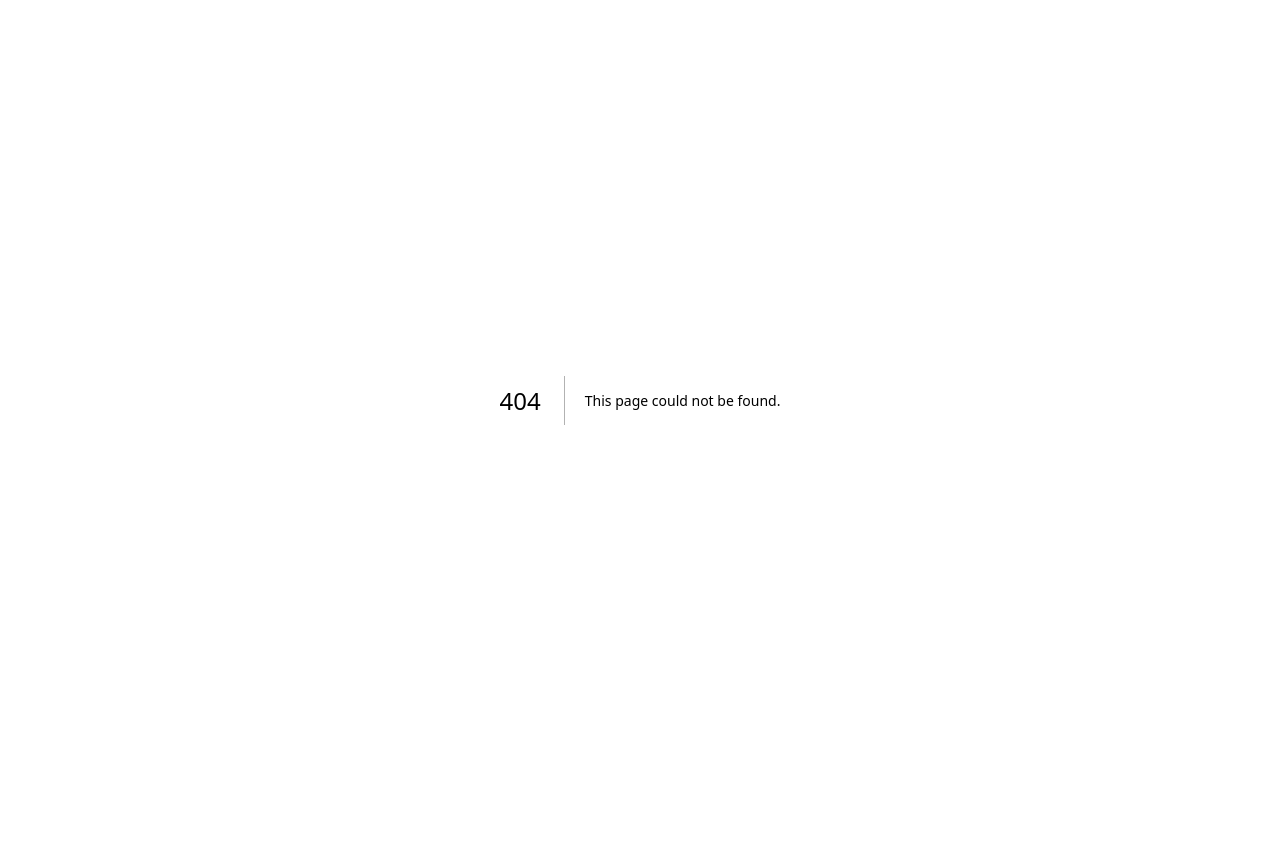
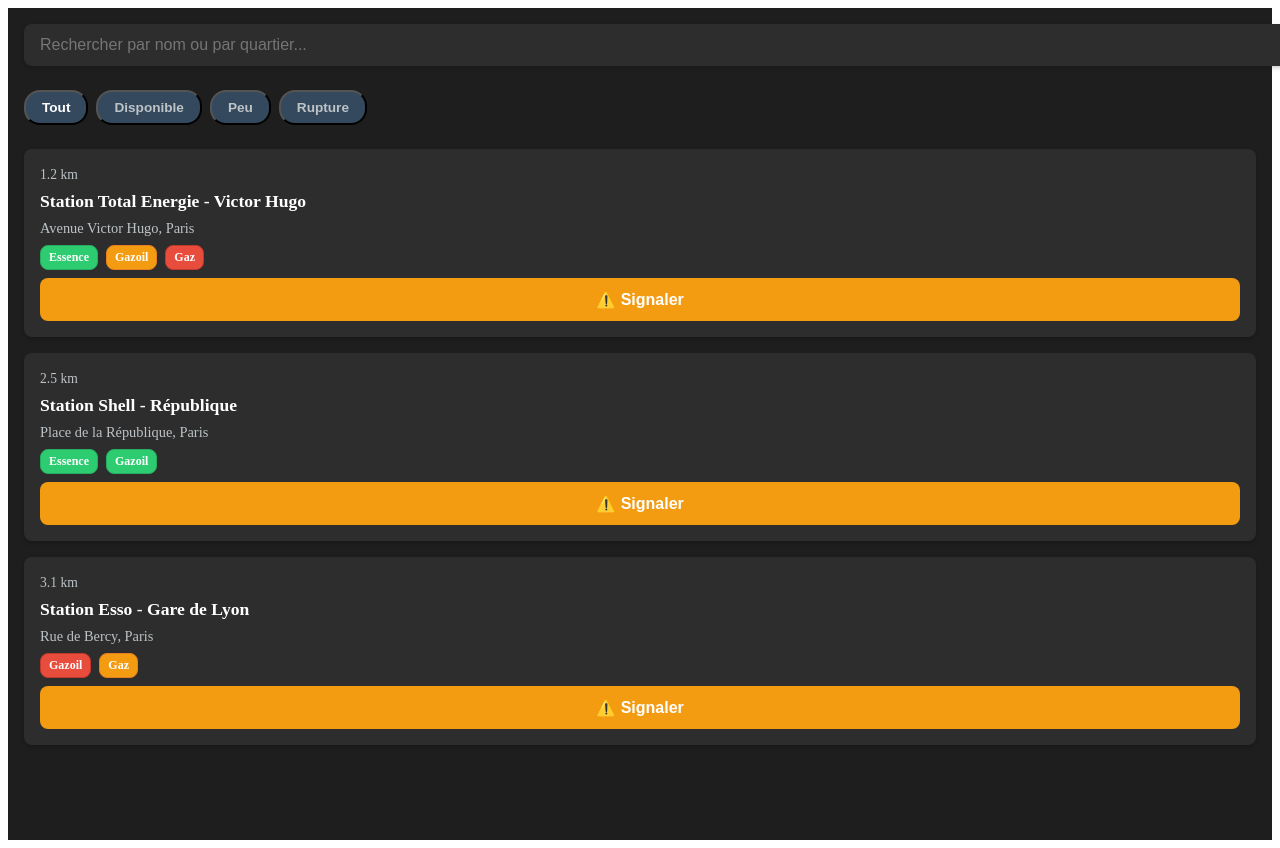
Before and after one commit to Mahamane-Korobara/suivi_carburant_mali_front, a Next.js app: page /user-stations in a window 1280 px wide. Before the commit this address had no page. Before the commit the page ends 800 px from the top, so only its background shows below. Built offline with nearby package versions, Linux system fonts and the light colour scheme.

Commit message:
Interface liste station chez usagers

```diff
--- /dev/null
+++ b/components/Styles_pages/userStyles/UserStyles.js
@@ -0,0 +1,136 @@
+import styled from "styled-components";
+
+export const UserContainer = styled.div`
+  background: #1e1e1e;
+  min-height: 100vh;
+  padding: 1rem;
+  color: white;
+`;
+
+export const SearchBar = styled.input`
+  width: 100%;
+  padding: 0.75rem 1rem;
+  border-radius: 0.5rem;
+  border: none;
+  background: #2d2d2d;
+  color: white;
+  font-size: 1rem;
+  margin-bottom: 1rem;
+  box-shadow: 0 2px 4px rgba(0,0,0,0.2);
+`;
+
+export const FilterBar = styled.div`
+  display: flex;
+  gap: 0.5rem;
+  overflow-x: auto;
+  padding: 0.5rem 0;
+  margin-bottom: 1rem;
+  -webkit-overflow-scrolling: touch;
+`;
+
+const statusColors = {
+  disponible: '#2ecc71', // vert
+  peu: '#f39c12',        // orange
+  rupture: '#e74c3c',    // rouge
+  all: '#34495e'         // gris
+};
+
+export const FilterButton = styled.button`
+  padding: 0.5rem 1rem;
+  border-radius: 1rem;
+  font-size: 0.85rem;
+  font-weight: bold;
+  cursor: pointer;
+  transition: all 0.2s ease;
+
+  background-color: ${({ active, value }) => active ? statusColors[value] || '#34495e' : '#34495e'};
+  color: ${({ active }) => active ? 'white' : '#bdc3c7'};
+
+  &:hover {
+    background-color: ${({ active, value }) => active ? statusColors[value] || '#34495e' : '#2c3e50'};
+  }
+`;
+
+
+export const StationCard = styled.div`
+  background: #2d2d2d;
+  border-radius: 0.5rem;
+  padding: 1rem;
+  margin-bottom: 1rem;
+  box-shadow: 0 2px 4px rgba(0,0,0,0.2);
+`;
+
+export const StationDistance = styled.span`
+  color: #bdc3c7;
+  font-size: 0.85rem;
+  margin-right: 0.5rem;
+`;
+
+export const StationName = styled.h3`
+  font-size: 1.1rem;
+  font-weight: bold;
+  margin: 0.5rem 0;
+`;
+
+export const StationAddress = styled.p`
+  color: #bdc3c7;
+  font-size: 0.9rem;
+  margin: 0.5rem 0;
+`;
+
+export const FuelTags = styled.div`
+  display: flex;
+  gap: 0.5rem;
+  flex-wrap: wrap;
+  margin: 0.5rem 0;
+`;
+
+export const FuelTag = styled.span`
+  padding: 0.25rem 0.5rem;
+  border-radius: 0.5rem;
+  font-size: 0.75rem;
+  font-weight: bold;
+  color: white;
+
+  ${({ status }) => {
+    switch (status) {
+      case 'disponible':
+        return `
+          background-color: #2ecc71;
+          border: 1px solid #27ae60;
+        `;
+      case 'peu':
+        return `
+          background-color: #f39c12;
+          border: 1px solid #e67e22;
+        `;
+      case 'rupture':
+        return `
+          background-color: #e74c3c;
+          border: 1px solid #c0392b;
+        `;
+      default:
+        return `
+          background-color: #95a5a6;
+          border: 1px solid #7f8c8d;
+        `;
+    }
+  }}
+`;
+
+export const ReportButton = styled.button`
+  width: 100%;
+  padding: 0.75rem 1rem;
+  background-color: #f39c12;
+  color: white;
+  border: none;
+  border-radius: 0.5rem;
+  font-weight: bold;
+  font-size: 1rem;
+  cursor: pointer;
+  transition: background-color 0.2s ease;
+
+  &:hover {
+    background-color: #e67e22;
+  }
+`;
--- /dev/null
+++ b/components/user/FilterBar.js
@@ -0,0 +1,27 @@
+import React from 'react';
+import { FilterBar, FilterButton } from '@/components/Styles_pages/userStyles/UserStyles';
+
+const filters = [
+  { value: 'all', label: 'Tout' },
+  { value: 'disponible', label: 'Disponible' },
+  { value: 'peu', label: 'Peu' },
+  { value: 'rupture', label: 'Rupture' },
+];
+
+
+export default function FilterBarComponent({ activeFilter, onFilterChange }) {
+  return (
+    <FilterBar>
+      {filters.map((filter) => (
+        <FilterButton
+          key={filter.value}
+          value={filter.value}
+          active={activeFilter === filter.value}
+          onClick={() => onFilterChange(filter.value)}
+        >
+          {filter.label}
+        </FilterButton>
+      ))}
+    </FilterBar>
+  );
+}
--- /dev/null
+++ b/components/user/SearchBar.js
@@ -0,0 +1,13 @@
+import React from 'react';
+import { SearchBar } from '@/components/Styles_pages/userStyles/UserStyles';
+
+export default function SearchBarComponent({ value, onChange, placeholder = "Rechercher par nom ou par quartier..." }) {
+  return (
+    <SearchBar
+      type="text"
+      placeholder={placeholder}
+      value={value}
+      onChange={(e) => onChange(e.target.value)}
+    />
+  );
+}
--- /dev/null
+++ b/components/user/StationCard.js
@@ -0,0 +1,27 @@
+import React from 'react';
+import { StationCard, StationDistance, StationName, StationAddress, FuelTags, FuelTag, ReportButton } from '@/components/Styles_pages/userStyles/UserStyles';
+
+export default function StationCardComponent({ station, onReport }) {
+  const { name, address, distance, fuelTypes } = station;
+
+  return (
+    <StationCard>
+      <StationDistance>{distance} km</StationDistance>
+      <StationName>{name}</StationName>
+      <StationAddress>{address}</StationAddress>
+
+      <FuelTags>
+  {fuelTypes.map((fuel, index) => (
+  <FuelTag key={index} status={fuel?.status}>
+    {String(fuel?.type)}
+  </FuelTag>
+))}
+
+</FuelTags>
+
+      <ReportButton onClick={onReport}>
+        ⚠️ Signaler
+      </ReportButton>
+    </StationCard>
+  );
+}
--- /dev/null
+++ b/components/user/UserStationList.js
@@ -0,0 +1,89 @@
+import React, { useState, useEffect } from 'react';
+import SearchBarComponent from '@/components/user/SearchBar';
+import FilterBarComponent from '@/components/user/FilterBar';
+import StationCardComponent from '@/components/user/StationCard';
+import { UserContainer } from '@/components/Styles_pages/userStyles/UserStyles';
+
+// Données simulées (à remplacer par API plus tard)
+const mockStations = [
+  {
+    id: 1,
+    name: "Station Total Energie - Victor Hugo",
+    address: "Avenue Victor Hugo, Paris",
+    distance: "1.2",
+    fuelTypes: [
+      { type: "Essence", status: "disponible" },
+      { type: "Gazoil", status: "peu" },
+      { type: "Gaz", status: "rupture" }
+    ]
+  },
+  {
+    id: 2,
+    name: "Station Shell - République",
+    address: "Place de la République, Paris",
+    distance: "2.5",
+    fuelTypes: [
+      { type: "Essence", status: "disponible" },
+      { type: "Gazoil", status: "disponible" }
+    ]
+  },
+  {
+    id: 3,
+    name: "Station Esso - Gare de Lyon",
+    address: "Rue de Bercy, Paris",
+    distance: "3.1",
+    fuelTypes: [
+      { type: "Gazoil", status: "rupture" },
+      { type: "Gaz", status: "peu" }
+    ]
+  },
+];
+
+export default function UserStationList() {
+  const [searchQuery, setSearchQuery] = useState('');
+  const [activeFilter, setActiveFilter] = useState('all');
+  const [stations, setStations] = useState(mockStations);
+
+  // Filtrage
+const filteredStations = stations.filter(station => {
+  // Recherche texte
+  const matchesSearch =
+    station.name.toLowerCase().includes(searchQuery.toLowerCase()) ||
+    station.address.toLowerCase().includes(searchQuery.toLowerCase());
+
+  if (!matchesSearch) return false;
+
+  // Filtre "Tout" → tout montrer
+  if (activeFilter === 'all') return true;
+
+  // Filtrer par statut du carburant
+  return station.fuelTypes.some(fuel => fuel.status === activeFilter);
+});
+
+
+  const handleReport = (stationId) => {
+    alert(`Station ${stationId} signalée`);
+  };
+
+
+  return (
+    <UserContainer>
+      <SearchBarComponent value={searchQuery} onChange={setSearchQuery} />
+      <FilterBarComponent activeFilter={activeFilter} onFilterChange={setActiveFilter} />
+
+      {filteredStations.length === 0 ? (
+        <div style={{ textAlign: 'center', padding: '2rem', color: '#94a3b8' }}>
+          Aucune station trouvée
+        </div>
+      ) : (
+        filteredStations.map(station => (
+          <StationCardComponent
+            key={station.id}
+            station={station}
+            onReport={() => handleReport(station.id)}
+          />
+        ))
+      )}
+    </UserContainer>
+  );
+}
--- /dev/null
+++ b/pages/user-stations.js
@@ -0,0 +1,8 @@
+import React from 'react';
+import UserStationList from '@/components/user/UserStationList';
+
+export default function UserStationsPage() {
+  return (
+    <UserStationList />
+  );
+}
```
